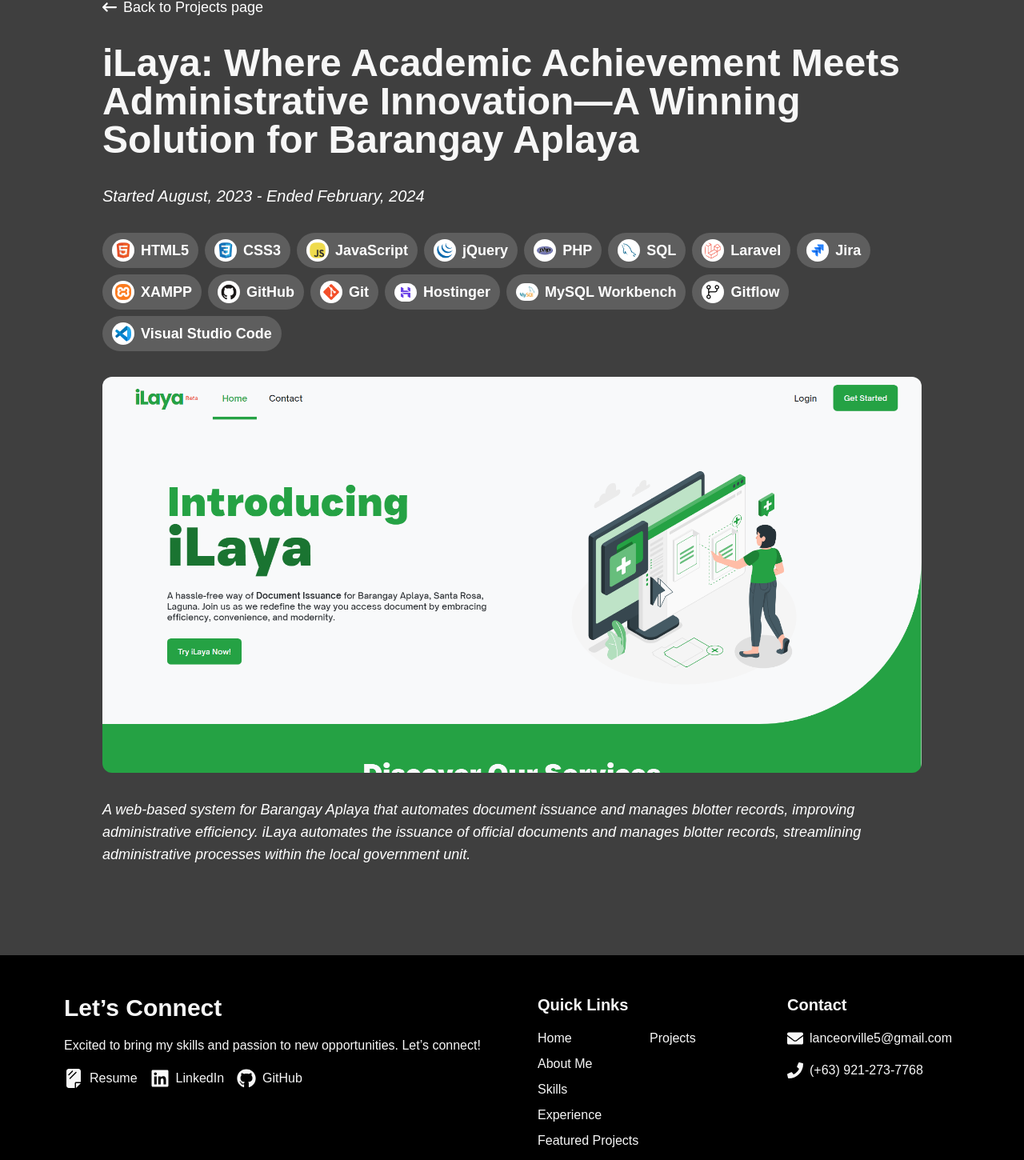
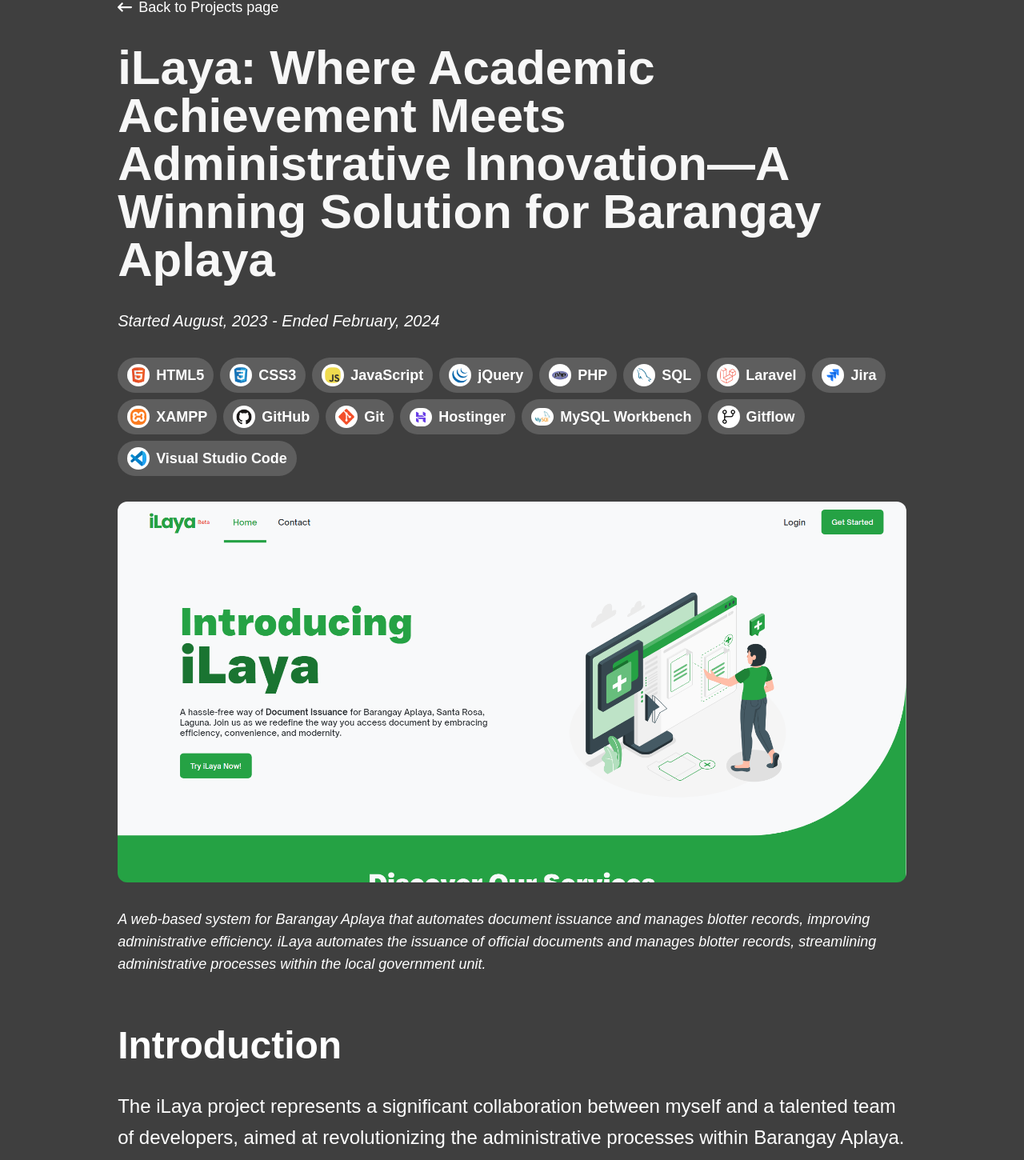
Before and after one commit to lancedalanon/my-portfolio, a Next.js app: page /projects/1 in a window 1280 px wide. Shown: the part 149-1599 px from the top of the page at 80% size. Built offline with nearby package versions, Linux system fonts and the light colour scheme.

Commit message:
Add sections for iLaya

```diff
--- a/app/projects/[id]/page.tsx
+++ b/app/projects/[id]/page.tsx
@@ -7,6 +7,7 @@ import Image from "next/image";
 import { FaArrowLeftLong } from "react-icons/fa6";
 import Link from "next/link";
 import Badge from '@/components/Badge';
+import DOMPurify from 'dompurify';
 
 const Project: NextPage = () => {
     // Get the params from the URL, including the 'id'
@@ -56,7 +57,7 @@ const Project: NextPage = () => {
                 <article>
                     <section className="h-full min-h-screen flex flex-col items-center justify-center overflow-hidden bg-custom-700">
                         {/* Centered Content */}
-                        <div className="grid grid-cols-1 md:grid-cols-[10%_80%_10%] my-28">
+                        <div className="grid grid-cols-1 md:grid-cols-[10%_80%_10%] my-28 mx-6">
                             <div></div>
                                 <div>
                                     <Link href="/projects" passHref className="flex items-center my-8">
@@ -67,7 +68,7 @@ const Project: NextPage = () => {
                                     </Link>
 
                                     {/* Centered Title */}
-                                    <h2 className="text-3xl md:text-5xl my-8 font-bold text-custom-100">
+                                    <h2 className="text-3xl md:text-6xl my-8 font-bold text-custom-100">
                                         {project.project_headline}
                                     </h2>
 
@@ -138,6 +139,22 @@ const Project: NextPage = () => {
                                     {/* Contents */}
                                     <div className="text-lg text-white">
                                         <em>{project.short_description}</em>
+
+                                        <div>
+                                            {/* Iterating over the sections */}
+                                            {project.sections && project.sections.map((section) => (
+                                                <div key={section.id} className="mb-4">
+                                                    {/* Subheading */}
+                                                    <div className="font-bold text-5xl mt-16 mb-8">{section.subheading}</div>
+
+                                                    {/* Content - sanitized using DOMPurify */}
+                                                    <div
+                                                        className="text-2xl my-8 leading-relaxed" // Adjusted here
+                                                        dangerouslySetInnerHTML={{ __html: DOMPurify.sanitize(section.content) }}
+                                                    />
+                                                </div>
+                                            ))}
+                                        </div>
                                     </div>
                                 </div>
                             <div></div>
--- a/constants/projects.json
+++ b/constants/projects.json
@@ -40,6 +40,38 @@
             { "id": 8, "name": "Full Stack Web Development" },
             { "id": 9, "name": "Database Administration" },
             { "id": 10, "name": "Code Review" }
+        ],
+        "sections": [
+            {
+                "id": 1,
+                "subheading": "Introduction",
+                "content": "The iLaya project represents a significant collaboration between myself and a talented team of developers, aimed at revolutionizing the administrative processes within Barangay Aplaya. This web-based system effectively automates the management of government documentation and blotter records, enhancing both efficiency and transparency in local governance."
+            },
+            {
+                "id": 2,
+                "subheading": "Objectives",
+                "content": "Our primary objective was to modernize the administrative operations of Barangay Aplaya, particularly in document issuance and blotter management. By automating traditionally manual and error-prone processes, iLaya provides a seamless, user-friendly solution that ensures accessibility for both government employees and residents while maintaining robust data security."
+            },
+            {
+                "id": 3,
+                "subheading": "Technologies Used",
+                "content": "iLaya leverages cutting-edge web technologies to deliver a responsive and efficient system. The frontend is built with <strong class='text-accent'>HTML5</strong>, <strong class='text-accent'>CSS3</strong>, <strong class='text-accent'>JavaScript</strong>, and <strong class='text-accent'>jQuery</strong>, ensuring a smooth user experience across devices. The backend utilizes <strong class='text-accent'>PHP</strong> and <strong class='text-accent'>Laravel</strong> for secure document management and user authentication, with <strong class='text-accent'>MySQL</strong> as the database solution. Tools like <strong class='text-accent'>XAMPP</strong> and <strong class='text-accent'>MySQL Workbench</strong> were vital during development and testing. We employed the <strong class='text-accent'>Gitflow</strong> branching model for version control, utilizing <strong class='text-accent'>GitHub</strong> for collaboration and code management, all within an <strong class='text-accent'>Agile</strong> workflow using <strong class='text-accent'>Jira</strong> for task management."
+            },
+            {
+                "id": 4,
+                "subheading": "Skills Learned and Demonstrated",
+                "content": "Contributing to iLaya honed my skills as a <strong class='text-accent'>Full Stack Developer</strong>. I prioritized <strong class='text-accent'>Responsive Web Design</strong> for device accessibility and implemented <strong class='text-accent'>Role-Based Access Control (RBAC)</strong> to secure sensitive features. <strong class='text-accent'>Collaborating with Quality Assurance Analysts, Business Analysts, UI/UX and Front-end Developer and Project Manager</strong> allowed me to ensure high-quality deliverables. My experience in Agile methodologies strengthened my abilities in task management and <strong class='text-accent'>REST API integration</strong>, showcasing my technical proficiency and commitment to user-centric solutions."
+            },
+            {
+                "id": 5,
+                "subheading": "Awards",
+                "content": "iLaya garnered recognition in several prestigious competitions. We achieved <strong class='text-accent'>Best in Capstone Project</strong> for our innovative approach to community challenges and secured <strong class='text-accent'>1st Place</strong> at the <strong class='text-accent'>Hackathon Cyber Constellations: Mapping the Future of Technology</strong>, reflecting our collaborative spirit and innovative solutions. Additionally, we were honored as <strong class='text-accent'>Champions</strong> in the <strong class='text-accent'>2nd Leon C. Arcillas Collegiate Research Colloquium</strong> (Poster Presentation), underscoring our project's relevance to modernizing government services."
+            },
+            {
+                "id": 6,
+                "subheading": "Conclusion",
+                "content": "My experience with iLaya was profoundly rewarding, providing an opportunity to address real-world issues in local governance. By automating document issuance and managing blotter records, we significantly enhanced the efficiency of administrative processes. I take pride in our team’s accomplishments, and the recognition received validates the dedication and effort invested in the project. I am eager to apply these skills in future endeavors, continuing to create impactful solutions that drive meaningful change."
+            }
         ]
     },
     {
--- a/package.json
+++ b/package.json
@@ -9,6 +9,7 @@
     "lint": "next lint"
   },
   "dependencies": {
+    "dompurify": "^3.1.7",
     "next": "14.2.14",
     "react": "^18",
     "react-dom": "^18",
```
Also changed, not shown: 1 other file (tests, documents, lock files or other folders).
